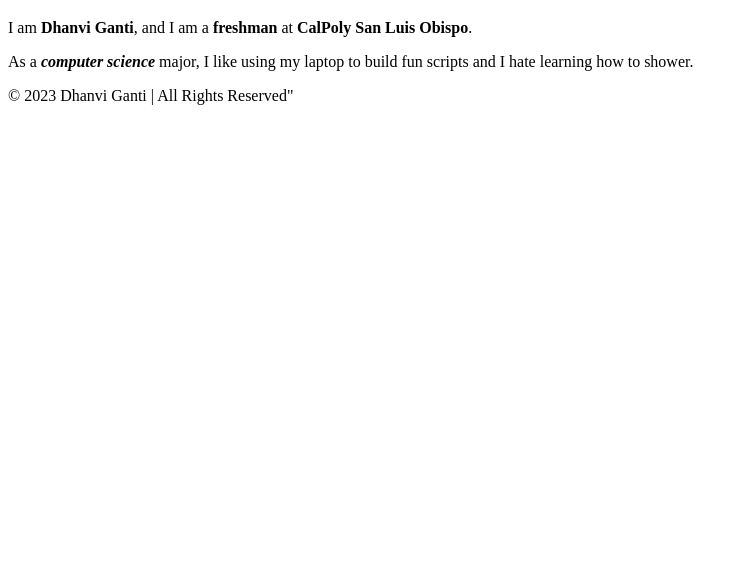
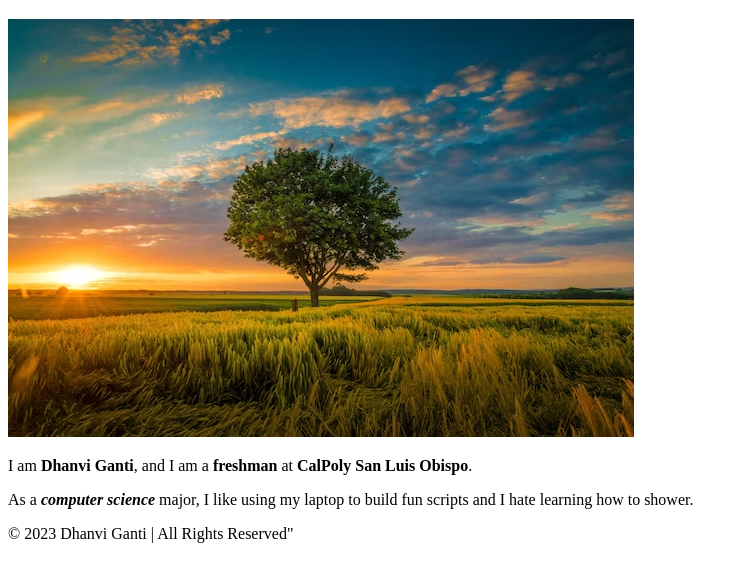
Before and after one commit to drdonv/drdonv.github.io, a plain HTML site: page index.html in a window 1280 px wide. Shown: the part 218-800 px from the top of the page, without its empty margins (0-743 px from the left). Drawn offline with Linux system fonts and the light colour scheme.

Commit message:
Added nature.avif to index.html

```diff
--- a/index.html
+++ b/index.html
@@ -19,7 +19,7 @@
         <main>
             <h1 class="page-title">ABOUT ME !</h1>
             <div class="about">
-                <div class="about-image"></div>
+                <div class="about-image"><img src="nature.avif" alt="Tree in a beautiful sunset"></div>
                 <div class="about-text">
                     <p>I am <strong>Dhanvi Ganti</strong>, and I am a <strong>freshman</strong> at <strong>CalPoly San Luis Obispo</strong>.</p>
                     <p>As a <em><strong>computer science</em></strong> major, I like using my laptop to build fun scripts and I hate learning how to shower.</p>
```
